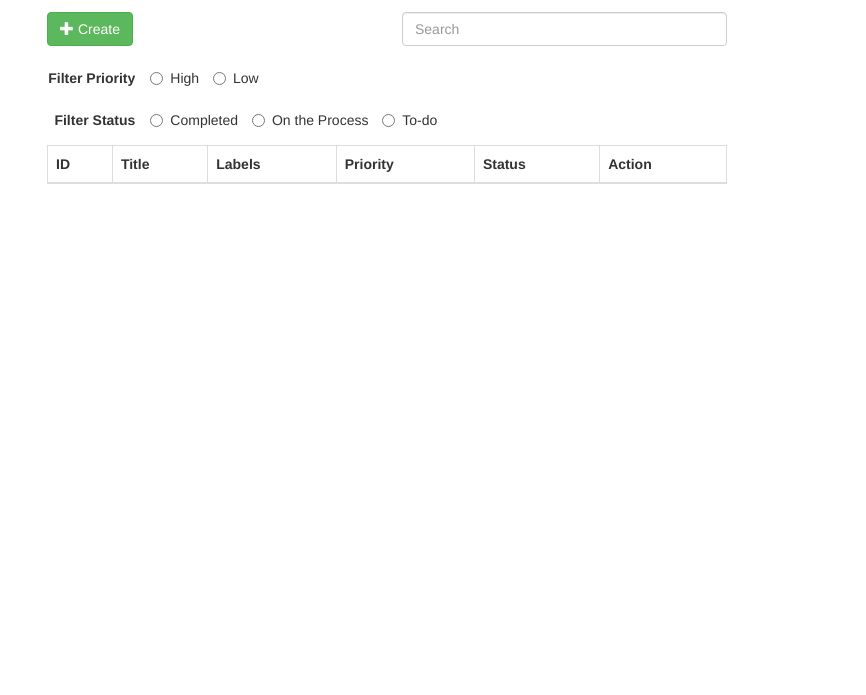
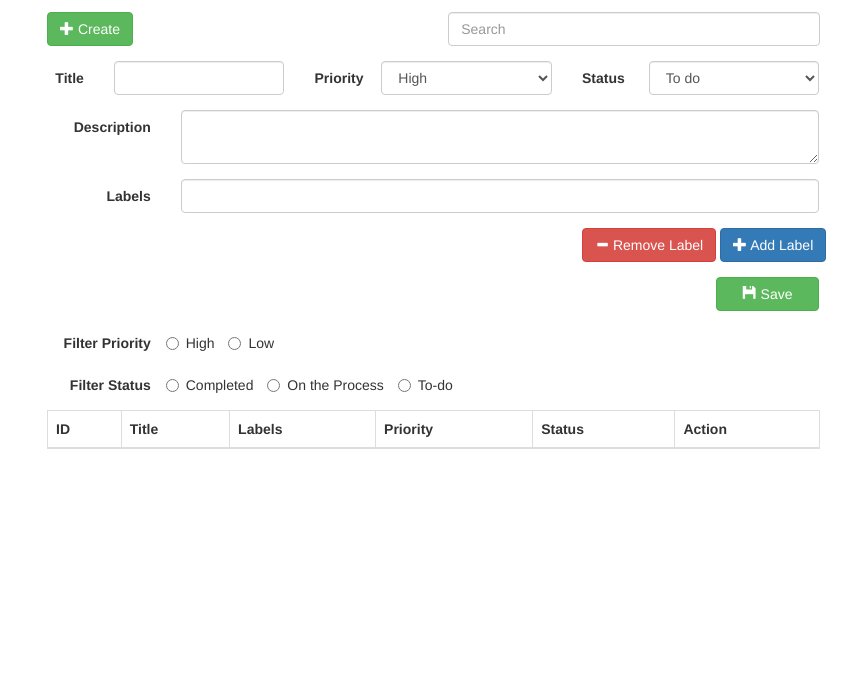
Before and after one commit to frank-mendez/task_manager, a plain HTML site: page index.html in a window 1280 px wide. Shown: the part 105-800 px from the top of the page, without its empty margins (253-1119 px from the left). Drawn offline with nearby package versions, Linux system fonts and the light colour scheme; no server answers.

Commit message:
added create form

```diff
--- a/index.html
+++ b/index.html
@@ -23,7 +23,7 @@
 
 <div class="container">
     <div class="col-sm-12">
-        <div class="col-md-8 col-md-offset-2">
+        <div class="col-md-9 col-md-offset-2">
             <div class="panel-success" ng-controller="TaskListController">
                 <div class="panel-heading">
                     <h3>Task Manager</h3>
@@ -37,6 +37,50 @@
                             </div>
                             <div class="col-sm-6">
                                 <input type="text" class="form-control" ng-model="searchText" placeholder="Search"/>
+                            </div>
+                        </div>
+                        <div class="form-group">
+                            <label class="control-label col-sm-1" for="">Title</label>
+                            <div class="col-sm-3">
+                                <input type="text" class="form-control" />
+                            </div>
+                            <label class="control-label col-sm-1" for="">Priority</label>
+                            <div class="col-sm-3">
+                                <select name="" id="" class="form-control">
+                                    <option value="high">High</option>
+                                    <option value="low">Low</option>
+                                </select>
+                            </div>
+                            <label class="control-label col-sm-1" for="">Status</label>
+                            <div class="col-sm-3">
+                                <select name="" id="" class="form-control">
+                                    <option selected="selected" value="to-do">To do</option>
+                                    <option value="completed">Completed</option>
+                                    <option value="on the process">On the Process</option>
+                                </select>
+                            </div>
+                        </div>
+                        <div class="form-group">
+                            <label class="control-label col-sm-2" for="">Description</label>
+                            <div class="col-sm-10">
+                                <textarea name="" id="" class="form-control"></textarea>
+                            </div>
+                        </div>
+                        <div class="form-group">
+                            <label class="control-label col-sm-2" for="">Labels</label>
+                            <div class="col-sm-10">
+                                <input type="text" class="form-control" />
+                            </div>
+                        </div>
+                        <div class="form-group">
+                            <div class="col-sm-6 col-sm-offset-8">
+                                <button class="btn btn-danger"><span class="glyphicon glyphicon-minus"></span> Remove Label</button>
+                                <button class="btn btn-primary"><span class="glyphicon glyphicon-plus"></span> Add Label</button>
+                            </div>
+                        </div>
+                        <div class="form-group">
+                            <div class="col-sm-2 col-sm-offset-10">
+                                <button class="btn btn-block btn-success"><span class="glyphicon glyphicon-floppy-disk"></span> Save</button>
                             </div>
                         </div>
                         <div class="form-group">
@@ -87,7 +131,6 @@
                             <td>{{ data.status }}</td>
                             <td>
                                 <button class="btn btn-info"><span class="glyphicon glyphicon-pencil"></span></button>
-                                <button class="btn btn-danger"><span class="glyphicon glyphicon-trash"></span></button>
                             </td>
                         </tr>
                         </tbody>
```
